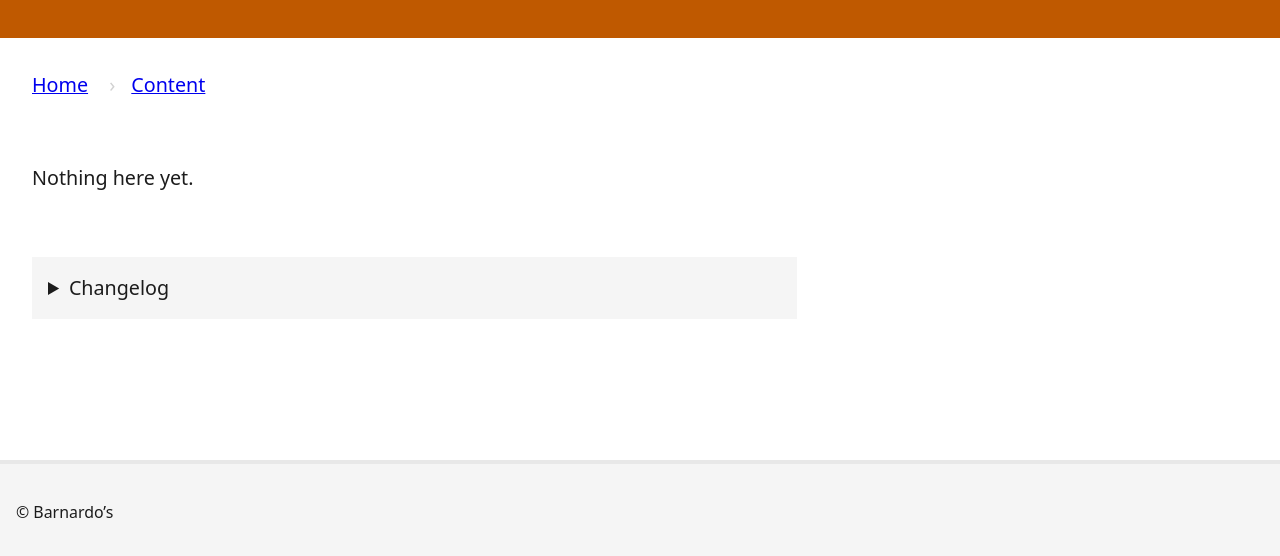
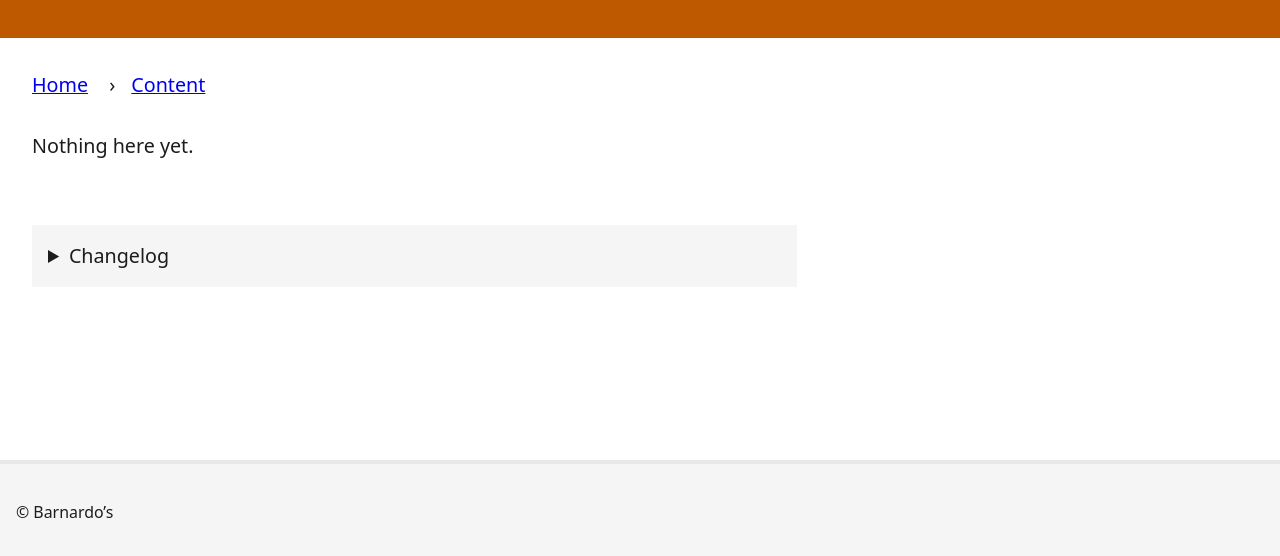
Before and after one commit to barnardos/platforms-and-standards, an Eleventy site: page content/index.njk in a window 1280 px wide. Shown: the part 242-798 px from the top of the page. Built offline with nearby package versions, Linux system fonts and the light colour scheme; Eleventy itself is replaced by a stand-in of ours; files that its build step writes are made by us from their sources; what gitlog, markdown-it-attrs would draw is missing.

Commit message:
Tidy up breadcrumb and use a higher contrast on the dividers

```diff
--- a/css/common.css
+++ b/css/common.css
@@ -52,11 +52,16 @@
 /* Breadcrumb */
 .breadcrumb {
   display: flex;
+  flex-wrap: wrap;
   gap: 1rem;
 }
 
+.breadcrumb li {
+  margin-block-end: 0;
+}
+
 .breadcrumb li:not(:last-child)::after {
-  color: var(--grey-medium);
+  color: var(--grey-dark);
   content: "›";
   margin-inline-start: 1rem;
 }
```
Also changed, not shown: 7 other files.
